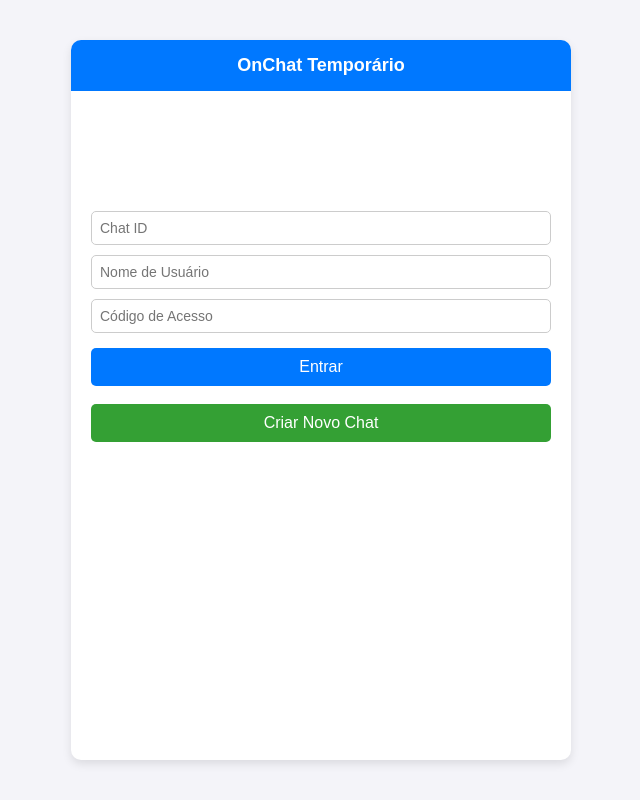
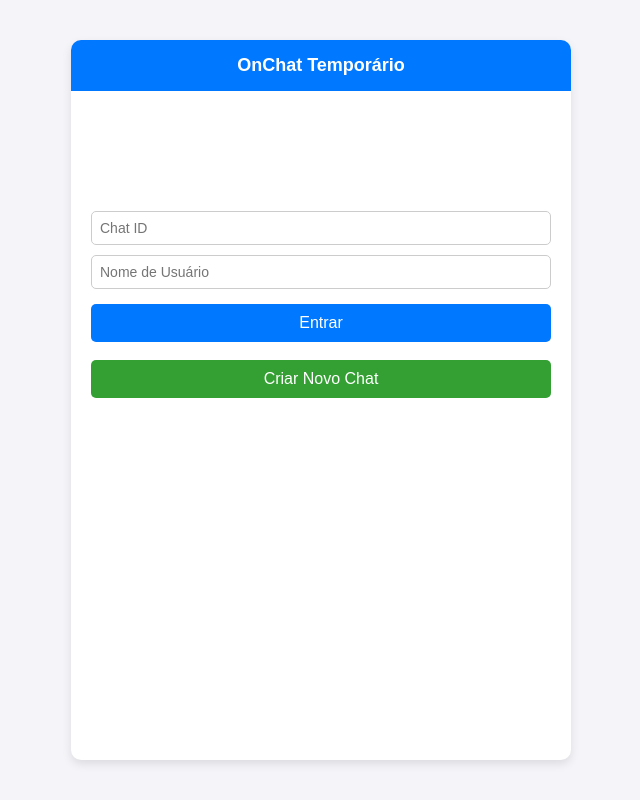
Before and after one commit to otavio99/ontempchat, a Flask app: page / in a window 1280 px wide. Shown: the whole page, without its empty margins (319-959 px from the left). Run offline with Flask 3, Linux system fonts and the light colour scheme.

Commit message:
disabling access code

```diff
--- a/templates/home.html
+++ b/templates/home.html
@@ -174,7 +174,7 @@
             <div class="join-form">
                 <input v-model="chatId" placeholder="Chat ID">
                 <input v-model="username" placeholder="Nome de Usuário">
-                <input v-model="accessCode" placeholder="Código de Acesso">
+                <input v-model="accessCode" placeholder="Código de Acesso" hidden>
             </div>
             <button @click="joinChat">Entrar</button>
             <br>
@@ -237,8 +237,9 @@
                         body: JSON.stringify({ chat_id: this.chatId, username: this.username, access_code: this.accessCode })
                     });
                     const data = await response.json();
-                    if (data.access_code) {
-                        this.accessCode = data.access_code;
+                    //if (data.access_code) {
+                    if (true) {
+                        //this.accessCode = data.access_code;
                         this.joined = true;
                         this.saveSession();
                         this.fetchMessages();
```
